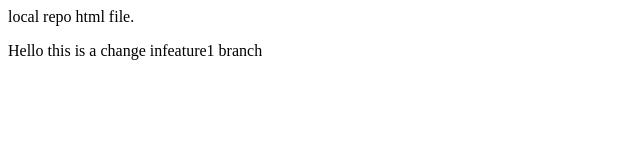
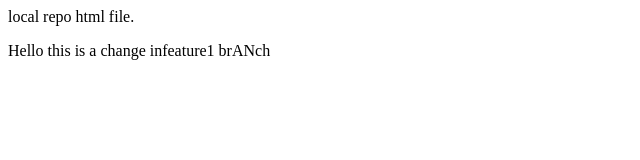
Before and after one commit to harshvardh6n/localrepo, a plain HTML site: page index.html in a window 1280 px wide. Shown: the full height of the page, 0-640 px from the left. Drawn offline with Linux system fonts and the light colour scheme.

Commit message:
camel case

```diff
--- a/index.html
+++ b/index.html
@@ -7,6 +7,6 @@
 </head>
 <body>
     local repo html file.
-    <p>Hello this is a change infeature1 branch</p>
+    <p>Hello this is a change infeature1 brANch</p>
 </body>
 </html>
```
